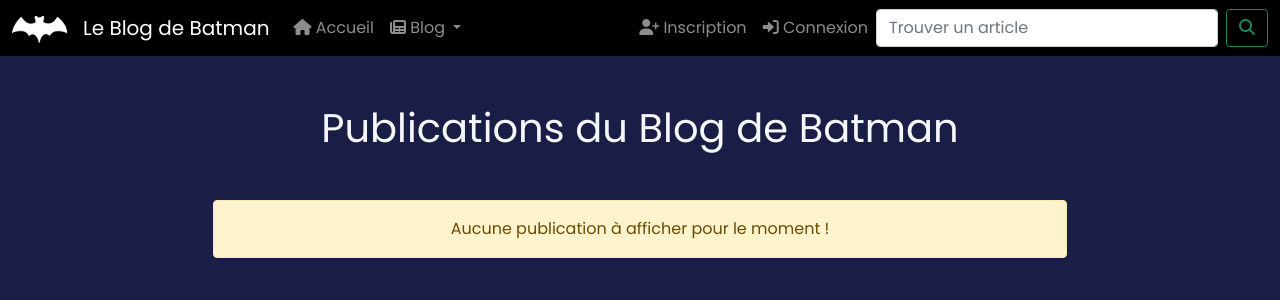
After one commit to Dage95/bat_blog_symfony, a Symfony app: template templates/blog/publication_list.html.twig in a window 1280 px wide. The commit adds this page. Shown: the top 300 px of the page. Run offline with Twig, Linux system fonts and the light colour scheme; the template is opened without the code that fills it, so the values that code supplies are empty; some libraries are stand-ins or nearby versions.

Commit message:
Ajout page liste des articles

```diff
--- /dev/null
+++ b/templates/blog/publication_list.html.twig
@@ -0,0 +1,68 @@
+{% extends 'base.html.twig' %}
+{% block title %}Liste des publications{% endblock %}
+
+
+{% block body %}
+
+    <div class="container-fluid">
+
+        <div class="row">
+            <h1 class="col-12 text-center my-5">Publications du Blog de Batman</h1>
+        </div>
+
+        <div class="row">
+
+            <div class="col-12 col-md-8 mx-auto">
+
+                {% for article in articles %}
+
+                    {# Un article #}
+                    <div class="row">
+
+                        <div class="col-12">
+
+                            <div class="card my-3 bg-black">
+
+                                <div class="card-header">
+                                    <a href="{{ path("blog_publication_view", {"id": article.id, "slug": article.slug}) }}" class="text-decoration-none">
+                                        <i class="far fa-newspaper me-2"></i>
+                                        {{ article.title }}
+                                    </a>
+                                </div>
+
+                                <div class="card-body">
+
+                                    <div class="mb-2">
+
+                                        {{ article.content|excerpt(100) }}
+                                        <a class="text-decoration-none" href="{{ path("blog_publication_view", {"id": article.id, "slug": article.slug}) }}">Lire la suite</a>
+
+                                    </div>
+
+                                    <footer class="blockquote-footer my-2">Publié le <strong>{{ article.publicationDate|date("d/m/Y à H\\hi") }}</strong> par <strong>{{ article.author.pseudonym }}</strong></footer>
+
+                                </div>
+
+                            </div>
+
+                        </div>
+
+                    </div>
+
+                {% else %}
+
+                    <div class="row">
+                        <p class="col-12 text-center alert alert-warning">
+                            Aucune publication à afficher pour le moment !
+                        </p>
+                    </div>
+
+                {% endfor %}
+
+            </div>
+
+        </div>
+
+    </div>
+
+{% endblock %}
--- a/templates/blog/publication_view.html.twig
+++ b/templates/blog/publication_view.html.twig
@@ -13,8 +13,7 @@
         {# Lien pour revenir à la liste des articles #}
         <div class="row">
             <div class="text-center col-12 mb-3">
-                {# TODO: faire le lien #}
-                <a href="#" class="text-decoration-none">Retour liste des articles</a>
+                <a href="{{ path('blog_publication_list') }}" class="text-decoration-none">Revenir à la liste des articles</a>
             </div>
         </div>
 
--- a/templates/partials/_main_navbar.html.twig
+++ b/templates/partials/_main_navbar.html.twig
@@ -32,6 +32,12 @@
                     </a>
 
                     <ul class="dropdown-menu" aria-labelledby="navbarDropdown">
+
+                        <li>
+                            <a class="dropdown-item" href="{{ path('blog_publication_list') }}">
+                                Publications
+                            </a>
+                        </li>
 
                         {# Boutons si l'utilisateur est un administrateur #}
                         {% if is_granted('ROLE_ADMIN') %}
```
Also changed, not shown: src/Controller/BlogController.php (+16 -0 lines), src/Twig/AppExtension.php (added, +34 -0 lines).
